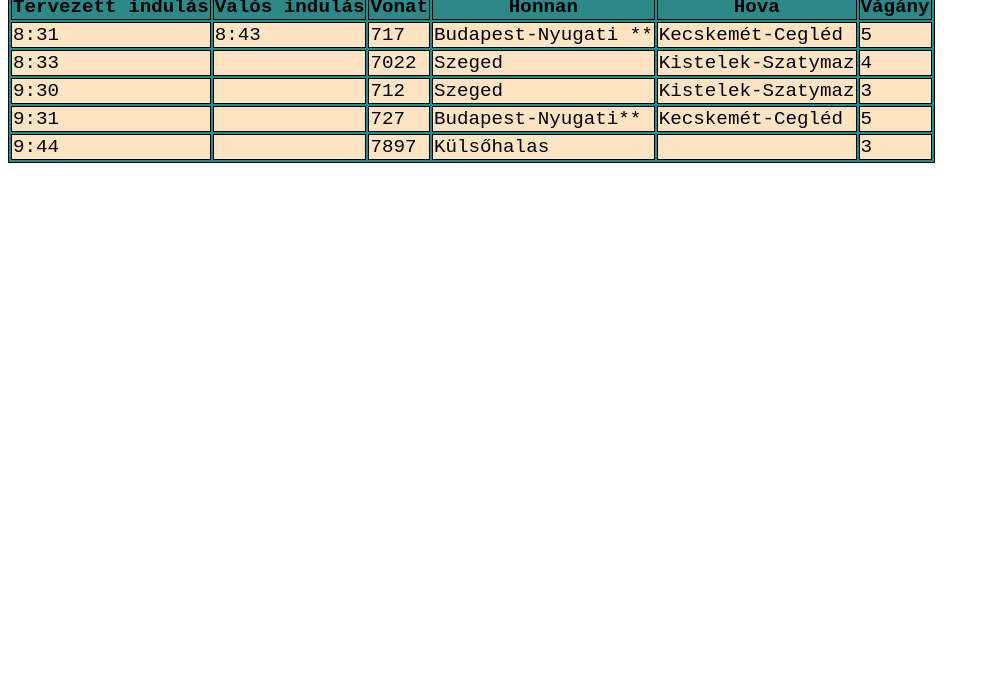
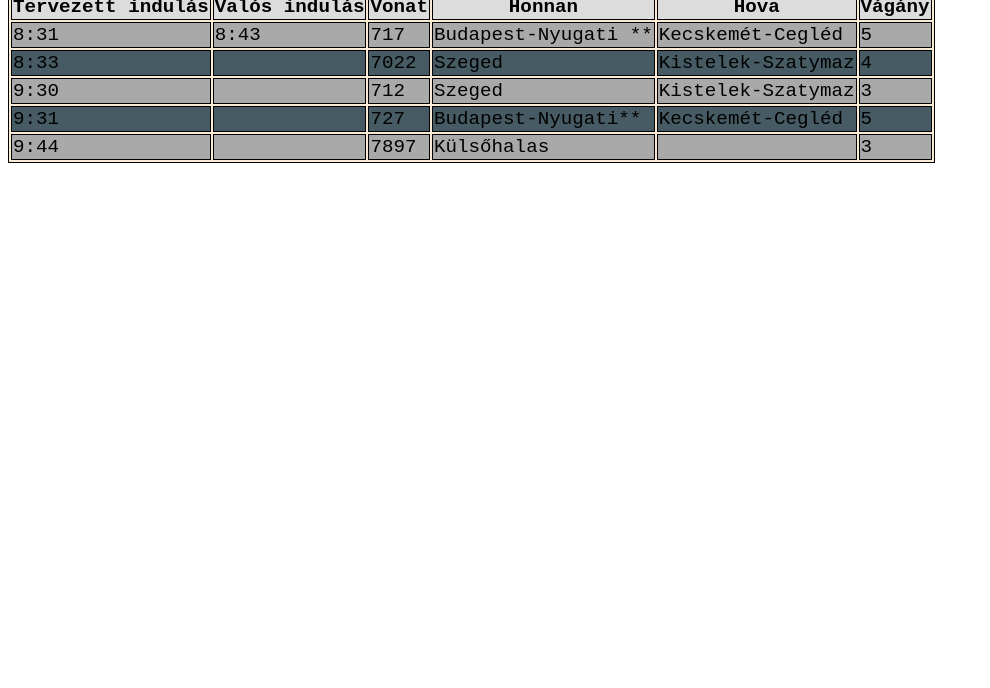
Before and after one commit to beepbeepimajeep-ni/2025_01_30_mav_utastajekoztato, a plain HTML site: page indulo_vonatok.html in a window 1280 px wide. Shown: the part 112-800 px from the top of the page, without its empty margins (0-990 px from the left). Drawn offline with Linux system fonts and the light colour scheme.

Commit message:
paros es paratlan

```diff
--- a/indulo_vonatok.html
+++ b/indulo_vonatok.html
@@ -29,7 +29,7 @@
         <tbody>
             <tr>
                 <td>8:31</td>
-                <td>8:43</td>
+                <td id="Keso_indulo_vonat">8:43</td>
                 <td>717</td>
                 <td>Budapest-Nyugati **</td>
                 <td>Kecskemét-Cegléd</td>
--- a/indulojaratok.css
+++ b/indulojaratok.css
@@ -1,16 +1,17 @@
 table {
     border: 1px solid;
-    background-color: rgb(45, 136, 136);
+    background-color: antiquewhite;
     /* color: chartreuse; betűszín */
     font-family: 'Courier New', Courier, monospace;
 /* betűtípus */
     font-size: larger; /* betűméret */
   }
   td{
-    background-color: bisque;
     border: 1px solid;
   }
-
+th{
+    background-color: gainsboro;
+}
 th {
     border-collapse: collapse;
     border: 1px solid;
@@ -20,6 +21,14 @@ th {
   background-color: rgb(150, 138, 129);
 }
 
-.elso_oszlop{
-  background-color: rgb(111, 161, 235);
+tbody tr:nth-child(even) {
+    background-color: rgb(70, 91, 99);
 }
+
+tbody tr:nth-child(odd) {
+    background-color: darkgray;
+}
+
+#keso_indulo_vonat {
+    background-color: rgb(192, 96, 64);
+}
```
